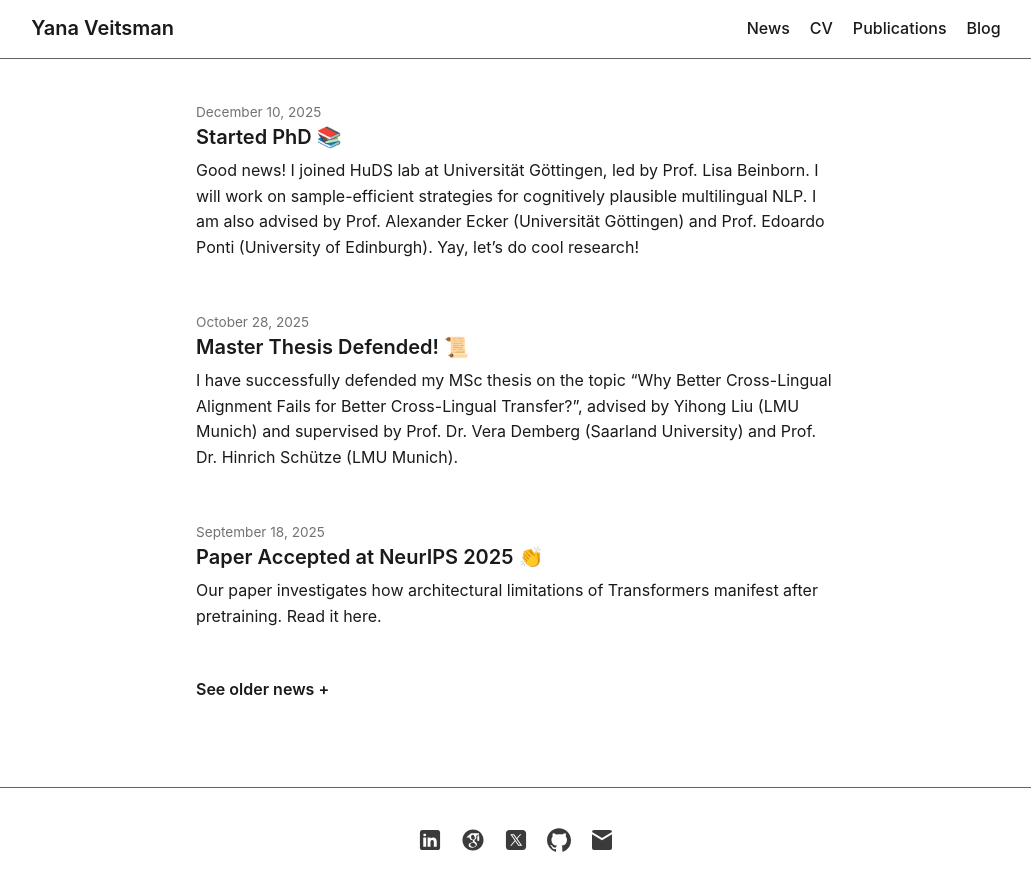
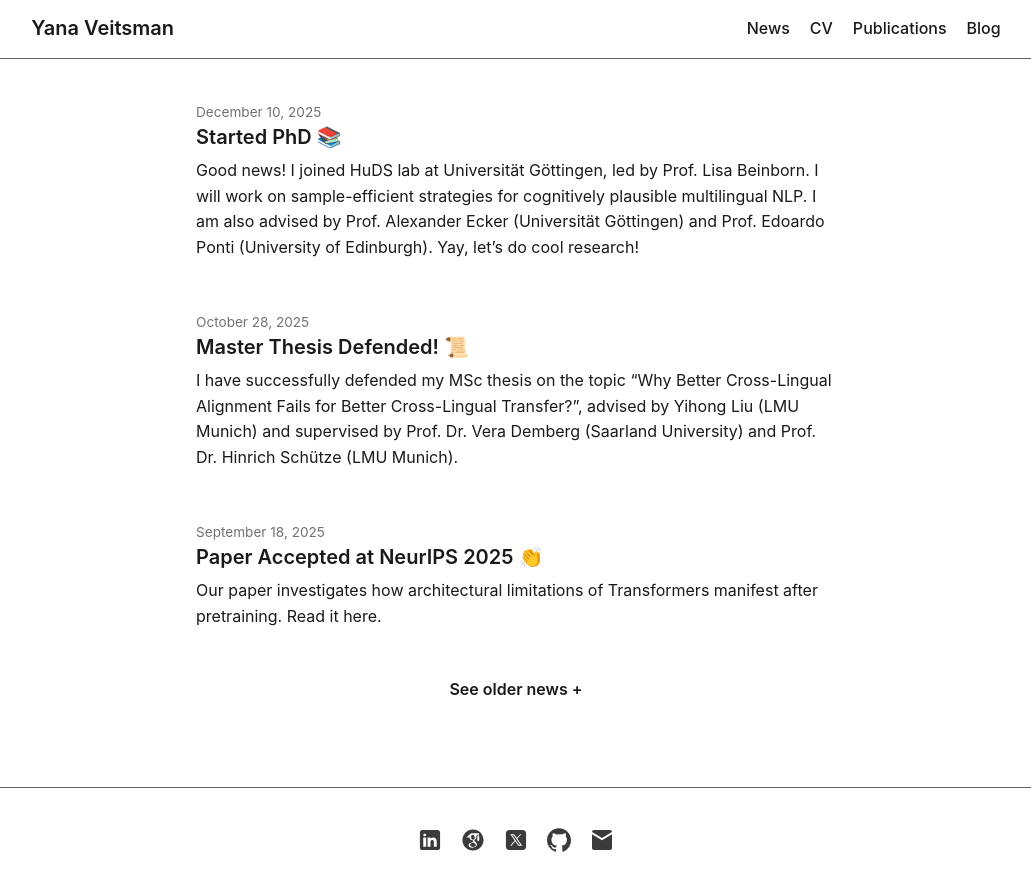
Before and after one commit to yan-vei/yan-vei.github.io, a Jekyll site: the page built from _pages/news.html, in a window 1280 px wide. Shown: the top 891 px of the page, without its empty margins (124-1155 px from the left). Built offline with Jekyll 4.4.1, drawn with Linux system fonts in a browser that asks for light colours.

Commit message:
center button and fix ordering

```diff
--- a/_pages/news.html
+++ b/_pages/news.html
@@ -6,11 +6,7 @@ permalink: /news/
 ---
 
 <div class="news-wrapper">
-
-  {% assign recent_posts = site.posts | slice: 0, 3 %}
-  {% assign older_posts = site.posts | offset: 3 %}
-
-  {% for post in recent_posts %}
+  {% for post in site.posts limit:3 %}
     <article class="news-item">
       <time datetime="{{ post.date | date_to_xmlschema }}">
         {{ post.date | date: "%B %-d, %Y" }}
@@ -25,12 +21,12 @@ permalink: /news/
     </article>
   {% endfor %}
 
-  {% if older_posts.size > 0 %}
+  {% if site.posts.size > 3 %}
     <details class="news-archive">
       <summary>See older news</summary>
 
       <div class="news-archive-list">
-        {% for post in older_posts %}
+        {% for post in site.posts offset:3 %}
           <article class="news-item">
             <time datetime="{{ post.date | date_to_xmlschema }}">
               {{ post.date | date: "%B %-d, %Y" }}
--- a/assets/css/styles.css
+++ b/assets/css/styles.css
@@ -490,6 +490,8 @@ body {
   margin:0 auto;
 }
 .news-archive summary{
+  display:table;
+  margin:0 auto;
   cursor:pointer;
   font-weight:600;
   list-style:none;
```
